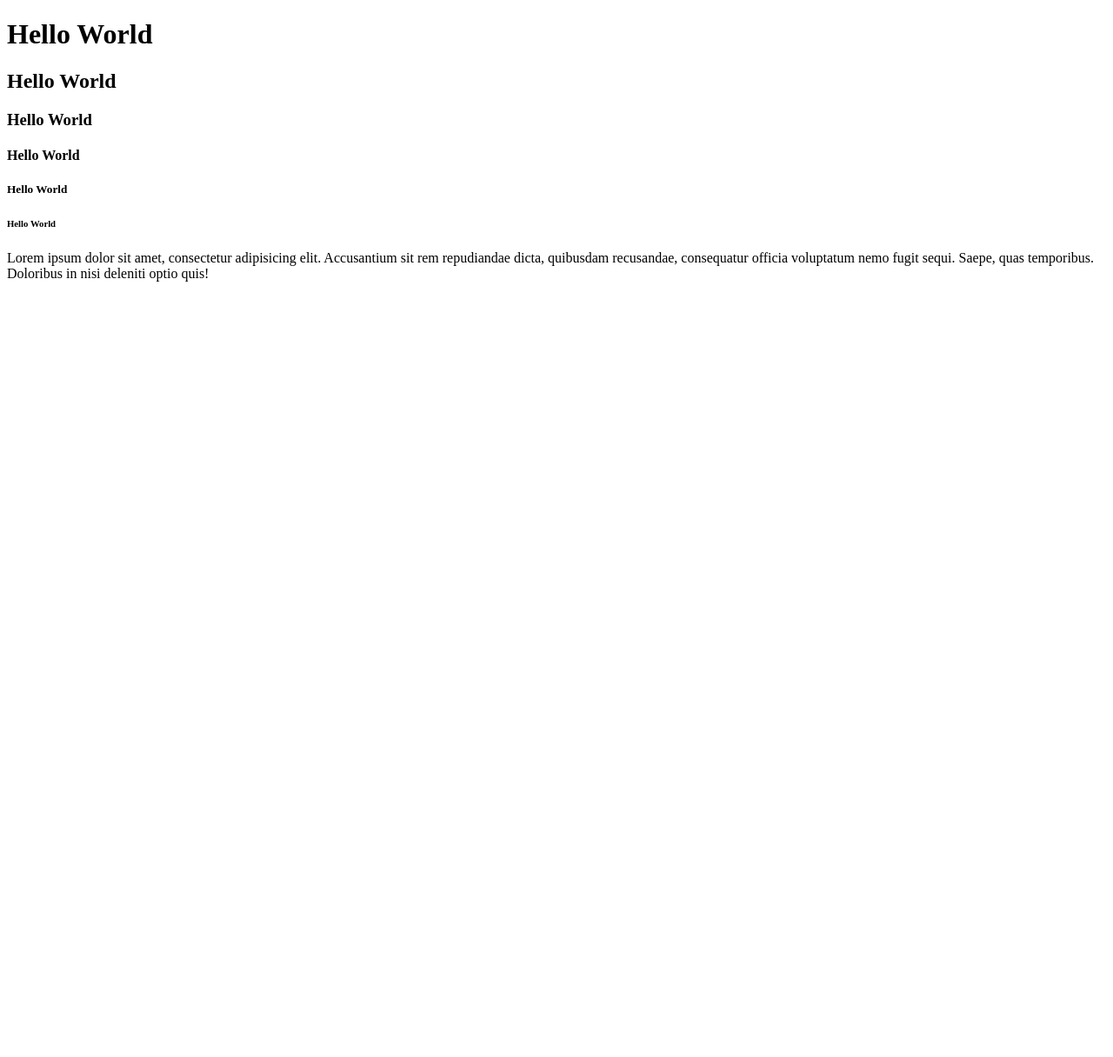
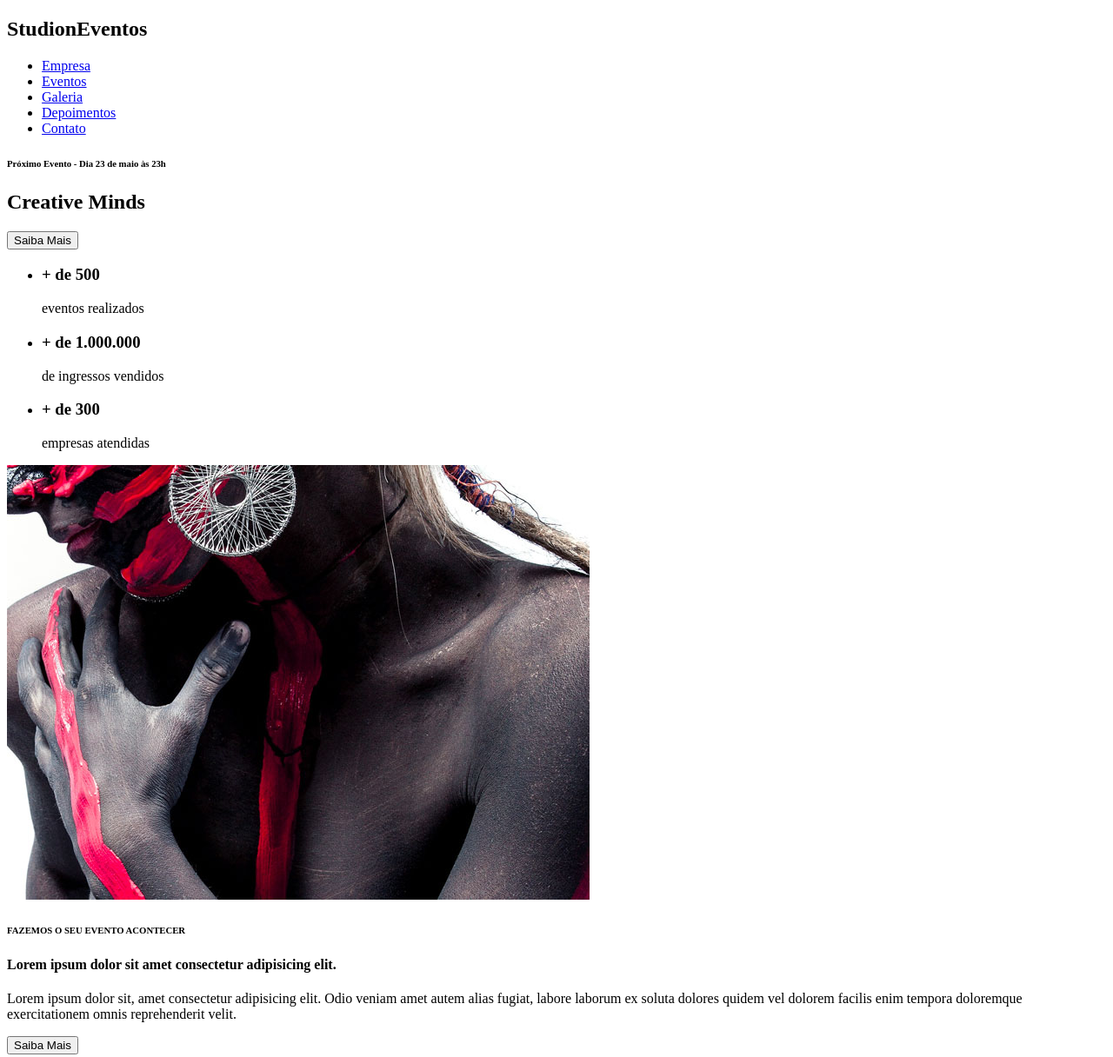
Before and after one commit to SetropLeo/StudionEvent, a website: page src/index.html in a window 1280 px wide. Shown: the top 1216 px of the page at 87% size. Before the commit the page ends 800 px from the top, so only its background shows below. Drawn offline with Linux system fonts and the light colour scheme.

Commit message:
feat(html): constructed html structure for the main page

```diff
--- a/src/index.html
+++ b/src/index.html
@@ -1,5 +1,6 @@
 <!DOCTYPE html>
 <html lang="pt-br">
+
 <head>
     <meta charset="UTF-8">
     <meta name="viewport" content="width=device-width, initial-scale=1.0">
@@ -7,14 +8,99 @@
 </head>
 
 <body>
-        <h1>Hello World</h1>
-        <h2>Hello World</h2>
-        <h3>Hello World</h3>
-        <h4>Hello World</h4>
-        <h5>Hello World</h5>
-        <h6>Hello World</h6>
+    <nav>
+        <h1>Studi<span>on</span><span>Eventos</span></h1>
+        <ul>
+            <li>
+                <a href="#empresa">
+                    Empresa
+                </a>
+            </li>
+            <li>
+                <a href="#eventos">
+                    Eventos
+                </a>
+            </li>
+            <li>
+                <a href="#galeria">
+                    Galeria
+                </a>
+            </li>
+            <li>
+                <a href="#depoimentos">
+                    Depoimentos
+                </a>
+            </li>
+            <li>
+                <a href="#contato">
+                    Contato
+                </a>
+            </li>
+        </ul>
+    </nav>
+
+    <header>
+        <div id="slider">
+            <div class="slide">
+                <h6><span>Próximo Evento</span> - Dia 23 de maio às 23h</h6>
+                <h2><span>Creative</span> Minds</h2>
+                <button>Saiba Mais</button>
+            <div>
+        </div>
+    </header>
+
+    <main>
+        <section>
+            <ul>
+                <li>
+                    <h3>+ de 500 </h3>eventos realizados
+                </li>
+                <li>
+                    <h3>+ de 1.000.000 </h3>de ingressos vendidos
+                </li>
+                <li>
+                    <h3>+ de 300 </h3>empresas atendidas
+                </li>
+            </ul>
+        </section>
+
+        <section>
+            <div>
+                <img src="./images/institutional.jpg">
+                <h6>FAZEMOS O SEU EVENTO ACONTECER</h6>
+                <h4>Lorem ipsum dolor sit amet consectetur adipisicing elit.</h4>
                 <p>
-            Lorem ipsum dolor sit amet, consectetur adipisicing elit. Accusantium sit rem repudiandae dicta, quibusdam recusandae, consequatur officia voluptatum nemo fugit sequi. Saepe, quas temporibus. Doloribus in nisi deleniti optio quis!
+                    Lorem ipsum dolor sit, amet consectetur adipisicing elit. Odio veniam amet autem alias fugiat, labore laborum ex soluta dolores quidem vel dolorem facilis enim tempora doloremque exercitationem omnis reprehenderit velit.
                 </p>
+                <button>Saiba Mais</button>
+            </div>
+        </section>
+
+        <section>
+            <div>
+                <h6>VOCÊ INFORMA A TEMÁTICA E NÓS PLANEJAMOS UM EVENTO COM TECNOLOGIA E</h6>
+                <h2><span>MUITO+</span>DIVERSÃO</h2>
+                <button>Fazer cotação</button>
+            </div>
+        </section>
+    </main>
+
+    <footer>
+        <h2>Studi<span>on</span><span>Eventos</span></h2>
+        <form>
+            <label>Receba news e promoções</label>
+            <input type="email" placeholder="email">
+            <button type="submit">Enviar</button>
+        </form>
+        <ul>
+            <li><a href="https://facebook.com/" target="_blank">Facebook</a></li>
+            <li><a href="https://twitter.com/" target="_blank">Twitter</a></li>
+            <li><a href="https://youtube.com/" target="_blank">Youtube</a></li>
+        </ul>
+        <hr>
+        <p>
+            <small>Studi<span>ON</span> - Todos os direitos reservados.</small>
+        </p>
+    </footer>
 </body>
 </html>
```
Lines whose indentation alone changed are shown as unchanged.
